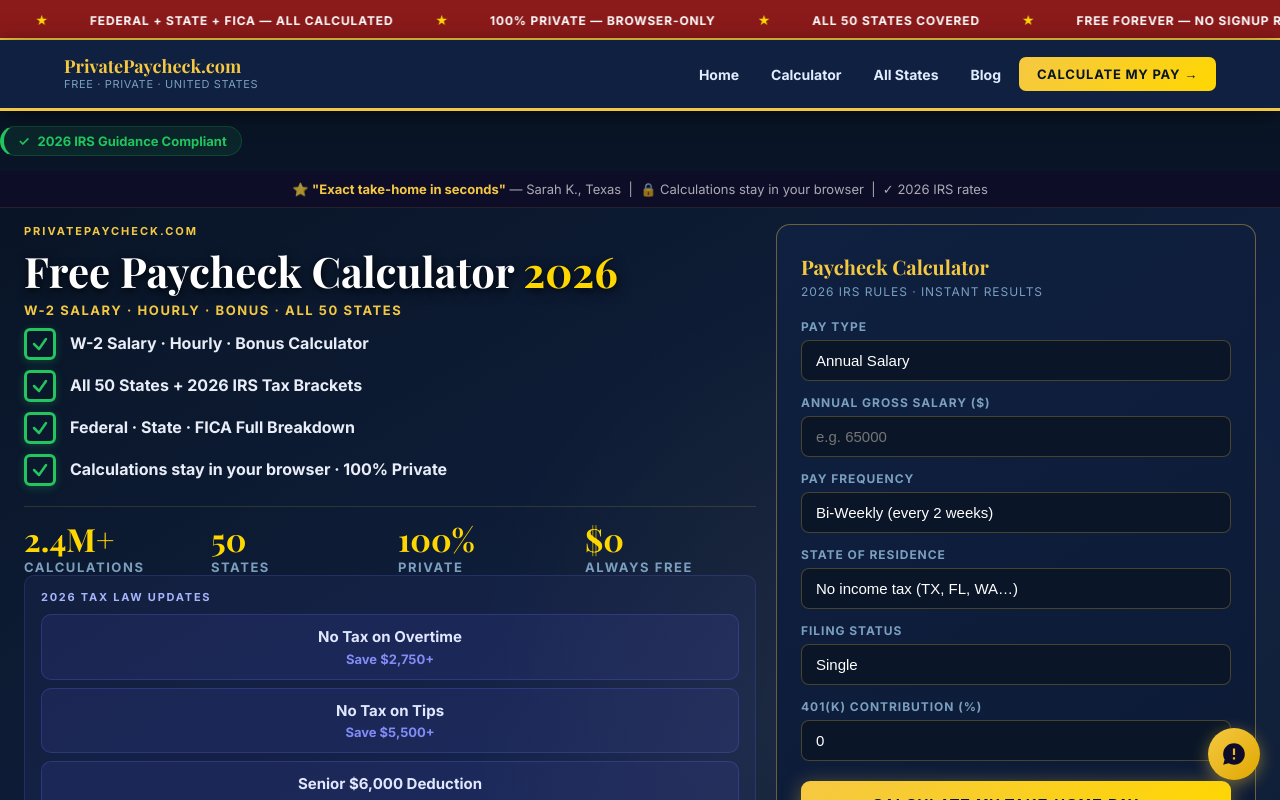
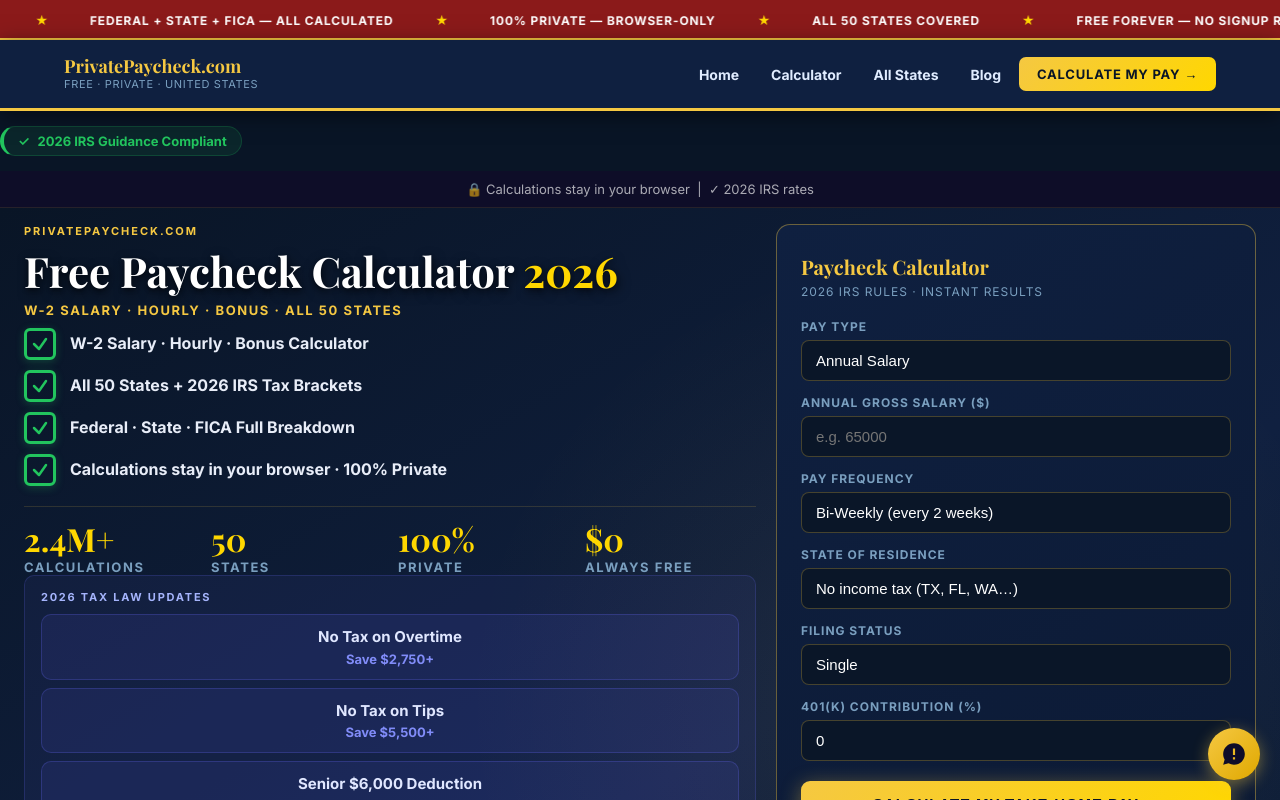
Before and after one commit to devqrcraft-ui/privatepaycheck, a Next.js app: page / in a window 1280 px wide. Shown: the top 800 px of the page. Built offline with nearby package versions, Linux system fonts and the light colour scheme.

Commit message:
trust: remove fabricated testimonial quote from homepage top bar

```diff
--- a/src/app/home-client.tsx
+++ b/src/app/home-client.tsx
@@ -120,7 +120,7 @@ export default function HomeClient() {
       <style dangerouslySetInnerHTML={{__html:CSS}}/>
 
       <div className="testimonial-bar">
-        ⭐ <strong>"Exact take-home in seconds"</strong> — Sarah K., Texas &nbsp;|&nbsp; 🔒 Calculations stay in your browser &nbsp;|&nbsp; ✓ 2026 IRS rates
+        🔒 Calculations stay in your browser &nbsp;|&nbsp; ✓ 2026 IRS rates
       </div>
       <section className="hero">
         <div className="hero-inner">
```
